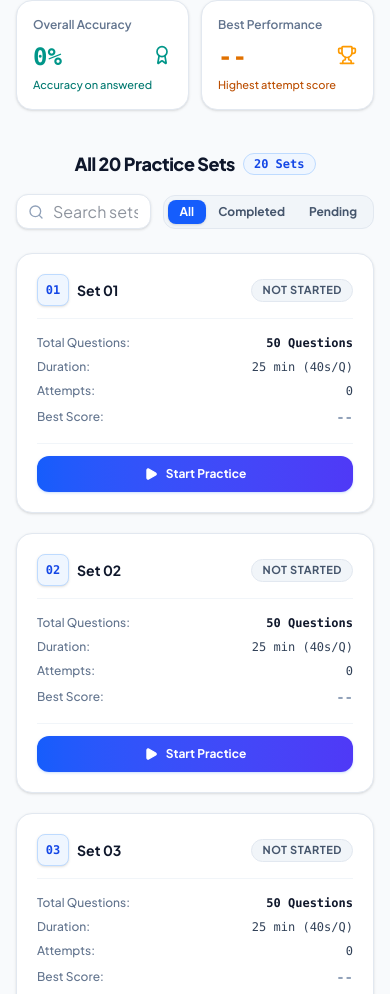
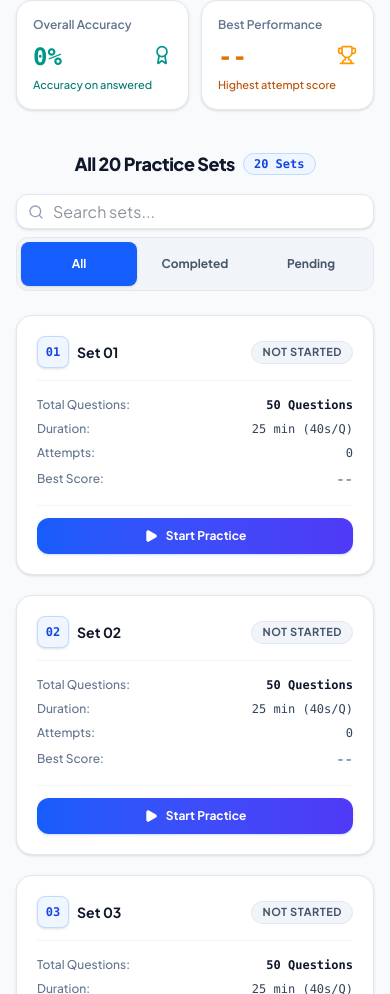
Before and after one commit to jaswanth8657/SSB_OIR_Practice, a React (Vite) app: page / in a window 390 px wide. Shown: the part 821-1815 px from the top of the page. Built offline with nearby package versions, Linux system fonts and the light colour scheme.

Commit message:
Improve dashboard spacing and filters on mobile

```diff
--- a/src/components/Dashboard.tsx
+++ b/src/components/Dashboard.tsx
@@ -246,9 +246,9 @@ export const Dashboard: React.FC<DashboardProps> = ({
             </span>
           </div>
 
-          <div className="flex items-center gap-3 w-full sm:w-auto">
+          <div className="flex flex-col sm:flex-row items-stretch sm:items-center gap-2 sm:gap-3 w-full sm:w-auto">
             {/* Search */}
-            <div className="relative flex-1 sm:w-56">
+            <div className="relative w-full sm:w-56 sm:flex-none">
               <Search className="w-4 h-4 text-slate-400 absolute left-3 top-1/2 -translate-y-1/2" />
               <input
                 type="text"
@@ -260,10 +260,10 @@ export const Dashboard: React.FC<DashboardProps> = ({
             </div>
 
             {/* Filter Tabs */}
-            <div className="flex items-center bg-slate-100 p-1 rounded-xl border border-slate-200 text-xs">
+            <div className="grid grid-cols-3 w-full sm:w-auto sm:flex sm:items-center bg-slate-100 p-1 rounded-xl border border-slate-200 text-xs">
               <button
                 onClick={() => setFilterTab('all')}
-                className={`px-3 py-1 rounded-lg font-bold transition cursor-pointer ${
+                className={`min-w-0 min-h-11 px-2 sm:px-3 py-2 rounded-lg font-bold transition cursor-pointer ${
                   filterTab === 'all'
                     ? 'bg-blue-600 text-white shadow-sm'
                     : 'text-slate-600 hover:text-slate-900'
```
